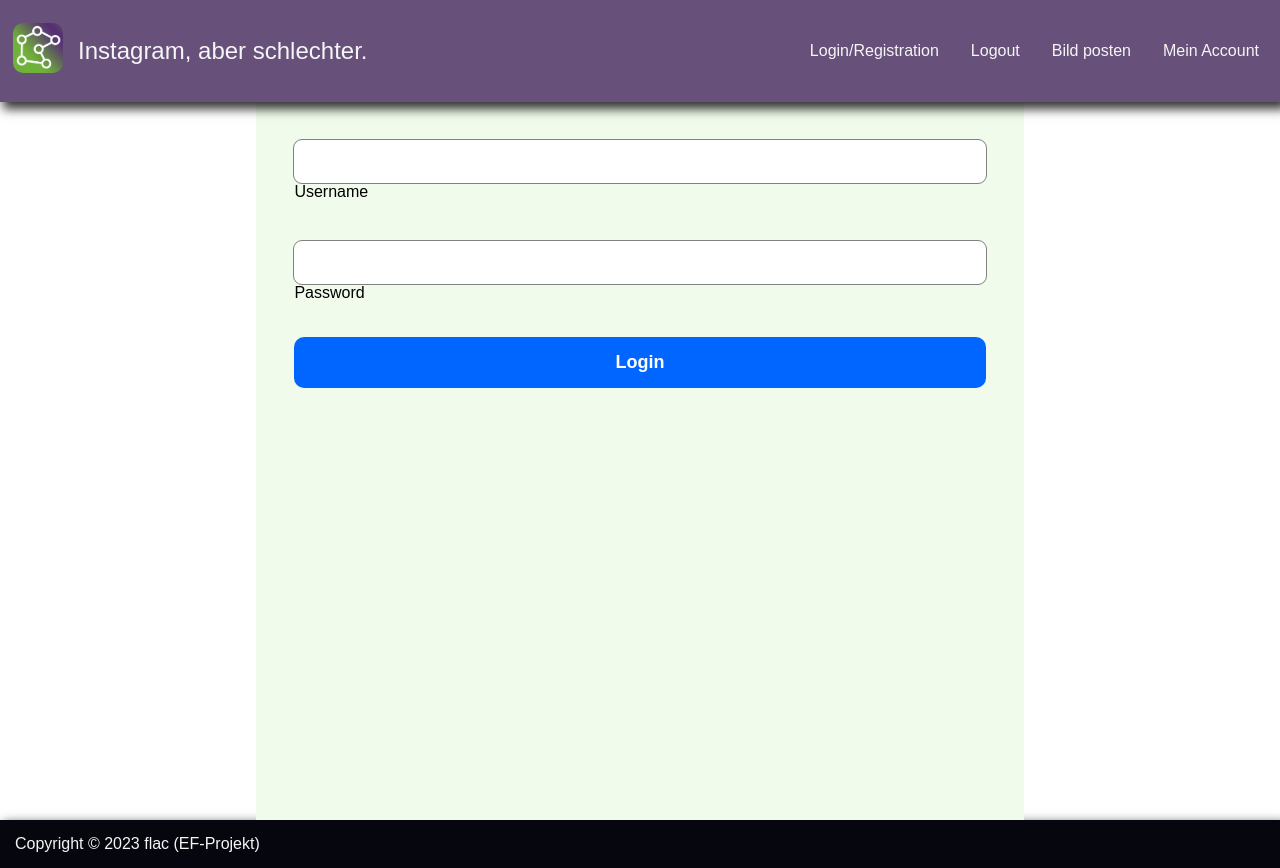
After one commit to Chungster532/EFProjekt_flac23, a Flask app: template frontend/templates/loginTemplate copy.html in a window 1280 px wide. The commit adds this page. Run offline with Flask 3, Linux system fonts and the light colour scheme; the template is opened without the code that fills it, so the values that code supplies are empty.

Commit message:
added login screen

```diff
--- a/frontend/main.py
+++ b/frontend/main.py
@@ -12,7 +12,7 @@ def home():
 
 @app.route("/login/", methods=["POST", "GET"])
 def login():
-    return render_template("login.html")
+    return render_template("loginTemplate.html")
 
 @app.route("/logout/")
 def logout():
@@ -26,8 +26,7 @@ def account():
         usrID = authRequired(request)
     except:
         return redirect('/login/')
-    posts = getPostsOfUser(usrID)
-    return render_template("account.html", users=[getUserByID(usrID)], posts=posts)
+    return render_template("account.html", users=[getUserByID(usrID)], posts=getPostsOfUser(usrID))
 
 @app.route("/registration/")
 def registration():
--- a/frontend/static/styles/styles.css
+++ b/frontend/static/styles/styles.css
@@ -188,6 +188,46 @@ body{
     background-color: #06060e;
     box-shadow: 5px 5px 10px 2px rgba(0,0,0,.8);
 }
+.login_container {
+    width: 60%;
+    background-color: #f0fbeb;
+    padding: 3%;
+    padding-top: 0%;
+    height: auto;
+}
+.main_container {
+    width: 100%;
+    height: 90vh;
+    display: flex;
+    justify-content: center;
+}
+.user_text {
+    padding: 1.6%;
+    border-radius: 8px;
+    width: 100%;
+    outline: solid 1px rgb(130, 130, 130);
+    border: solid 3px white;
+    margin-top: 2.5rem;
+}
+.user_text:focus {
+    outline: solid 1px rgb(0, 166, 255);
+    border: solid 3px rgb(177, 228, 255);
+}
+
+.user_login_btn {
+    margin-top: 5%;
+    background-color: rgb(0, 102, 255);
+    color: white;
+    border-radius: 10px;
+    padding-top:    2.2%;
+    padding-bottom: 2.2%;
+    width: 100%;
+    outline: none;
+    border: none;
+    font-size: large;
+    font-weight: bolder;
+}
+
 .footer{
     padding: 15px;
     color: whitesmoke;
--- /dev/null
+++ b/frontend/templates/loginTemplate copy.html
@@ -0,0 +1,21 @@
+{% extends "base.html" %}
+{% block content %}
+<div class="main_container">
+    <div class="login_container">
+        <form action="/api/login" method="post">
+            <!-- Email input -->
+            <div class="">
+                <input type="text" id="form1Example13" name="username" class="user_text" />
+                <label class="user_label" for="form1Example13">Username</label>
+            </div>
+            <!-- Password input -->
+            <div class="">
+                <input type="password" id="form1Example23" name="password" class="user_text" />
+                <label class="user_label" for="form1Example23">Password</label>
+            </div>
+            <!-- Submit button -->
+            <button type="submit" class="user_login_btn">Login</button>
+        </form>
+    </div>
+</div>
+{% endblock %}
```
Also changed, not shown: frontend/templates/registerTemplate.html (added, +21 -0 lines).
